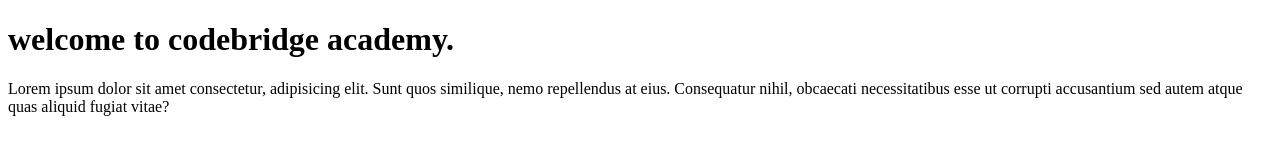
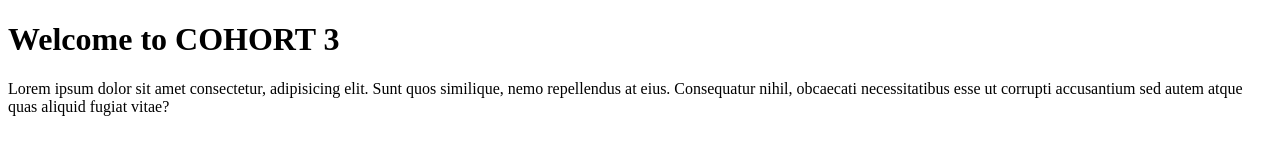
Before and after one commit to codetraildevs/cohort3, a plain HTML site: page index.html in a window 1280 px wide. Drawn offline with Linux system fonts and the light colour scheme.

Commit message:
modified home

```diff
--- a/index.html
+++ b/index.html
@@ -7,7 +7,8 @@
 </head>
 <body>
 
-    <h1>welcome to codebridge academy.</h1>
+  <h1>Welcome to COHORT 3</h1>
+
 
     <p>Lorem ipsum dolor sit amet consectetur, adipisicing elit. Sunt quos similique, nemo repellendus at eius.
          Consequatur nihil, obcaecati necessitatibus esse
```
